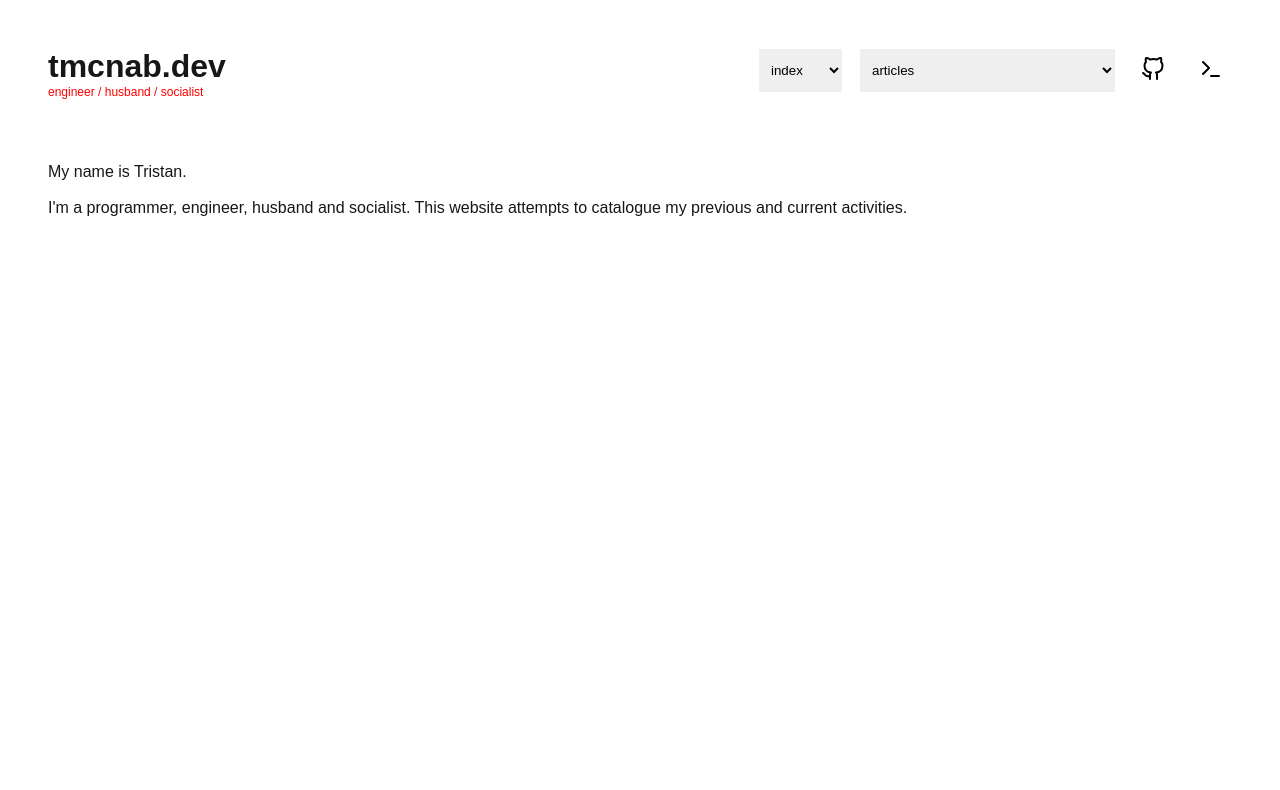
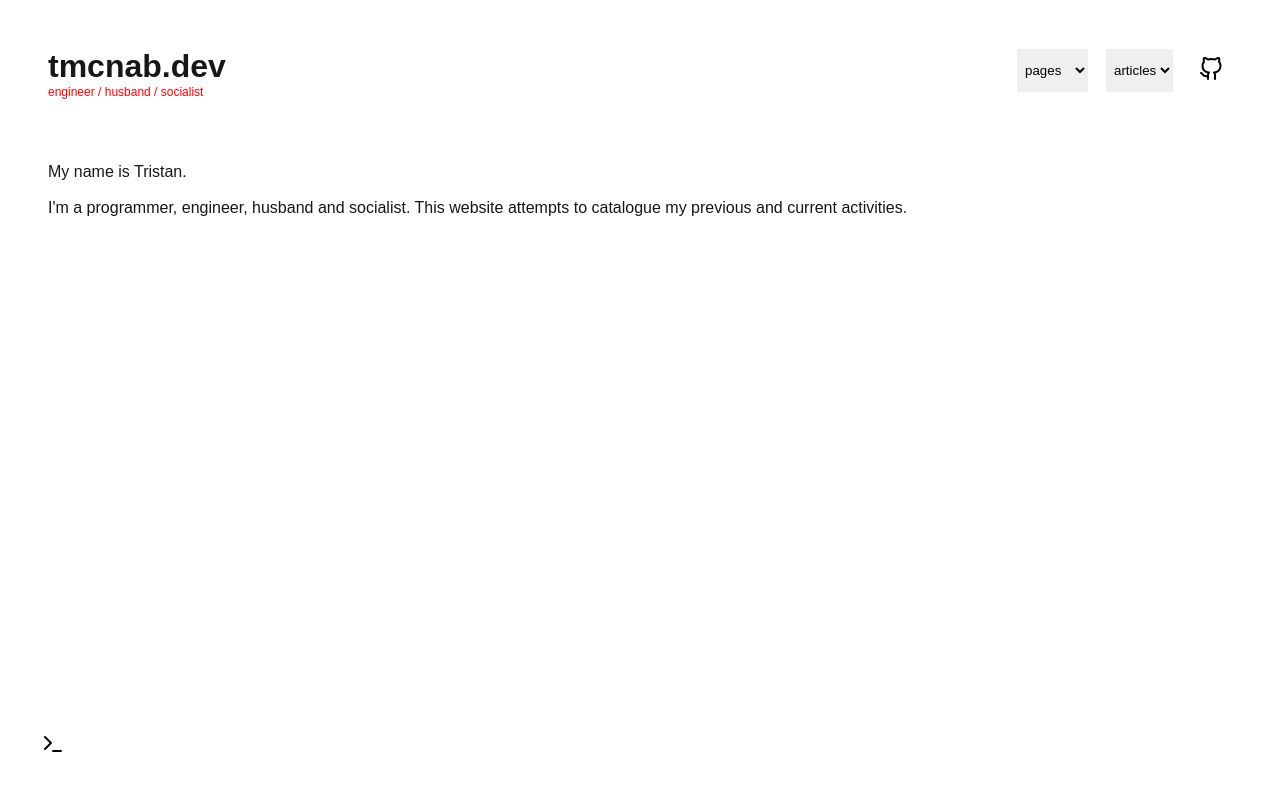
Before and after one commit to tmcnab/tmcnab.dev, a Next.js app: page / in a window 1280 px wide. Shown: the top 790 px of the page. Built offline with nearby package versions, Linux system fonts and the light colour scheme.

Commit message:
layout update

```diff
--- a/src/app/globals.css
+++ b/src/app/globals.css
@@ -52,5 +52,5 @@ button {
 }
 
 select {
-	padding: 0 0.5rem 0 0.5rem;
+	padding-left: 0.25rem;
 }
--- a/src/app/layout.css
+++ b/src/app/layout.css
@@ -1,6 +1,11 @@
 header {
 	margin-bottom: 2rem;
 	padding: 1rem;
+}
+
+main {
+	padding: 1rem;
+	min-height: 72vh;
 }
 
 .header-title {
@@ -12,7 +17,3 @@ header {
 	font-size: 0.75rem;
 	color: red;
 }
-
-main {
-	padding: 1rem;
-}
--- a/src/app/layout.tsx
+++ b/src/app/layout.tsx
@@ -35,9 +35,6 @@ export default function Layout({ children }: Props) {
 								<Button>
 									<GitHub />
 								</Button>
-								<Button>
-									<Terminal />
-								</Button>
 							</Flex>
 						</Flex>
 					</Flex>
@@ -45,6 +42,11 @@ export default function Layout({ children }: Props) {
 				<main>
 					{children}
 				</main>
+				<footer>
+					<Button>
+						<Terminal />
+					</Button>
+				</footer>
 			</body>
 		</html >
 	)
--- a/src/components/ArticleSelect.tsx
+++ b/src/components/ArticleSelect.tsx
@@ -1,8 +1,17 @@
-export default function ArticleSelect() {
+'use client'
+
+import { ChangeEventHandler } from "react"
+import { useRouter } from "next/navigation"
+
+export default function ArticleSelect () {
+	const router = useRouter()
+
+	const onChange: ChangeEventHandler<HTMLSelectElement> = (event) =>
+		router.push(event.target.value)
+
 	return (
-		<select>
+		<select onChange={onChange}>
 			<option>articles</option>
-			<option>2024-09-21 • Something Devestating</option>
 		</select>
 	)
 }
--- a/src/components/PageSelect.tsx
+++ b/src/components/PageSelect.tsx
@@ -1,7 +1,7 @@
 'use client'
 
+import { ChangeEventHandler } from "react"
 import { useRouter } from "next/navigation"
-import { ChangeEventHandler } from "react"
 
 export default function PageSelect () {
 	const router = useRouter()
@@ -13,6 +13,7 @@ export default function PageSelect () {
 
 	return (
 		<select onChange={onChange}>
+			<option>pages</option>
 			<option children='index' value='/' />
 			<option children='about' value='/about' />
 			<option children='projects' value='/projects' />
```
